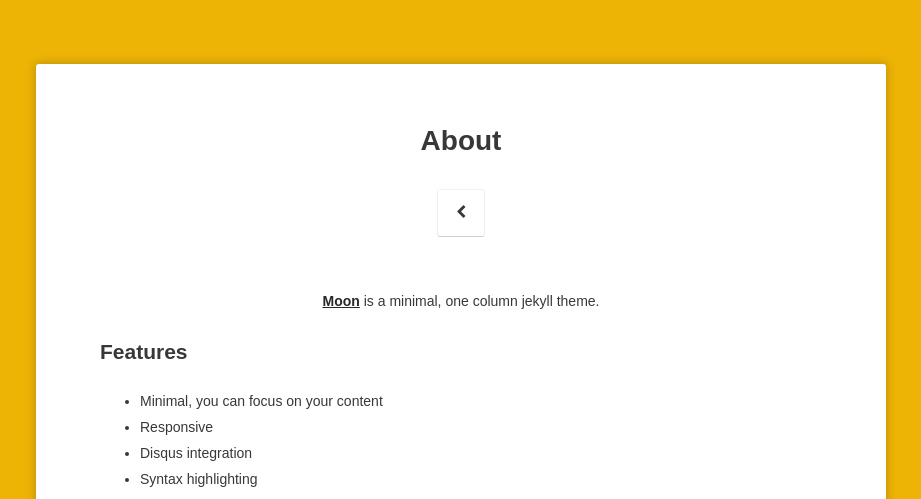
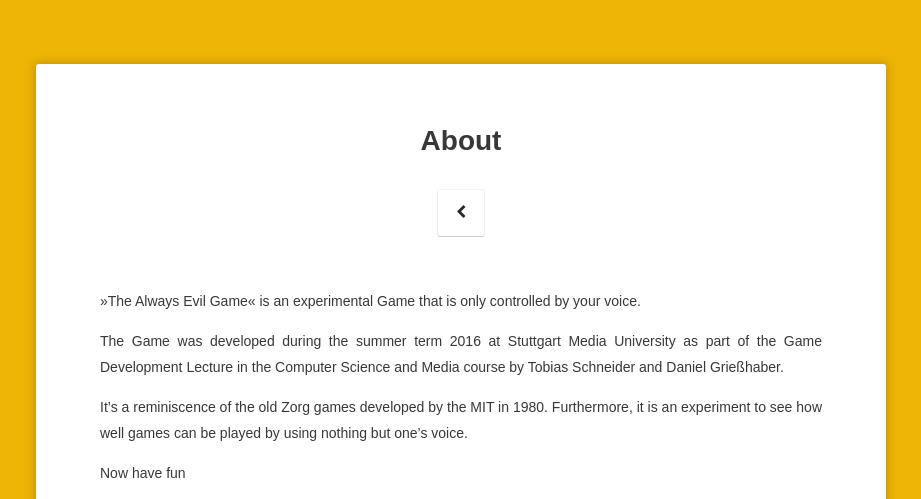
Before and after one commit to hpppxl/the-always-evil-game, a Jekyll site: the page built from about/index.md, in a window 1280 px wide. Shown: the top 499 px of the page, without its empty margins (179-1100 px from the left). Built offline with Jekyll 4.4.1, drawn with Linux system fonts in a browser that asks for light colours; some web fonts are replaced; some of the changed text lies outside the part shown; grey boxes are pictures that could not be loaded.

Commit message:
added about page

```diff
--- a/_config.yml
+++ b/_config.yml
@@ -8,7 +8,7 @@ logo:               'assets/img/logo.png'
 #background:         'assets/img/placeholder-big.jpg'
 tiled_bg:           false   # Set this true if you want to tile your background image, otherwise it will be covered
 locale:             en_US
-url:                 #http://hpppxl.github.io/the-always-evil-game
+url:                 http://hpppxl.github.io/the-always-evil-game
 
 # Jekyll
 permalink:          /:title/
--- a/_sass/site.scss
+++ b/_sass/site.scss
@@ -220,3 +220,32 @@ header .entry-meta {
         background-position: center center;
     }
 }
+
+.avatar-container{
+	margin: 20px;
+	margin-top: 0;
+	background-color: white;
+	border-radius: 12px;
+	height: 138px;
+	width: 138px;
+	float: left;
+}
+.avatar{
+	border-radius: 8px;
+	border: 0;
+	margin-top: 4px;
+	margin-left: 4px;
+}
+.author{
+	clear: both;
+}
+.author h2{
+	margin-top: 1.5em;
+}
+.thanks{
+	font-size: 0.8em;
+	clear: both;
+}
+.attributions{
+	font-size: 0.7em;
+}
--- a/about/index.md
+++ b/about/index.md
@@ -4,32 +4,35 @@ title: About
 date: 2016-03-21
 ---
 
-<center><a href="http://taylantatli.github.io/Moon"><b>Moon</b></a> is a minimal, one column jekyll theme.</center>
+&raquo;The Always Evil Game&laquo; is an experimental Game that is only controlled by your voice.
 
-## Features
-* Minimal, you can focus on your content
-* Responsive
-* Disqus integration
-* Syntax highlighting
-* Optional post image
-* Social icons
-* Page for sharing projects
-* Optional background image
-* Simple navigation menu
-* MathJax support
+The Game was developed during the summer term 2016 at Stuttgart Media University as part of the Game Development Lecture in the Computer Science and Media course by Tobias Schneider and Daniel Grie&szlig;haber.
 
-## Preview
+It's a reminiscence of the old Zorg games developed by the MIT in 1980. Furthermore, it is an experiment to see how well games can be played by using nothing but one's voice.
 
-{% capture images %}
-    https://cloud.githubusercontent.com/assets/754514/14509720/61c61058-01d6-11e6-93ab-0918515ecd56.png
-    https://cloud.githubusercontent.com/assets/754514/14509716/61ac6c8e-01d6-11e6-879f-8308883de790.png
-{% endcapture %}
-{% include gallery images=images caption="Screenshots of Moon Theme" cols=2 %}
+Now have fun
 
-See a [live version of Moon](http://taylantatli.github.io/Moon) hosted on GitHub.
-
-## Getting Started
-
-To learn how to install and use this theme check out the [Setup Guide](http://taylantatli.me/Moon/moon-theme/) for more information.
-
-[Install Moon](https://github.com/TaylanTatli/Moon){: .btn}
+<div class="author">
+    <h2>Daniel Grie&szlig;haber</h2>
+    <div class="avatar-container">
+        <img src="../assets/img/DanielGriehaber.jpg" alt="Daniel Grießhaber Avatar" class="avatar" />
+    </div>
+    <p><i class="fa fa-twitter-square" aria-hidden="true"></i> <a target="_blank" href="https://twitter.com/DanielGriehaber">@DanielGriehaber</a></p>
+    <p><i class="fa fa-github-square" aria-hidden="true"></i> <a target="_blank" href="https://github.com/dangrie158">dangrie158</a></p>
+    <p><i class="fa fa-globe" aria-hidden="true"></i> <a target="_blank" href="http://nupo-artworks.de">nupo-artworks.de</a></p>
+    <p><i class="fa fa-linkedin-square" aria-hidden="true"></i> <a target="_blank" href="https://www.linkedin.com/in/danielgriesshaber">Daniel Grie&szlig;haber</a></p>
+</div>
+<div class="author">
+    <h2>Tobias Schneider</h2>
+    <div class="avatar-container">
+        <img src="../assets/img/hpppxl.jpg" alt="Tobias Schneider Avatar" class="avatar" />
+    </div>
+    <p><i class="fa fa-twitter-square" aria-hidden="true"></i> <a target="_blank" href="https://twitter.com/_hpxl">@_hpxl</a></p>
+    <p><i class="fa fa-github-square" aria-hidden="true"></i> <a target="_blank" href="https://github.com/hpppxl">hpppxl</a></p>
+    <p><i class="fa fa-globe" aria-hidden="true"></i> <a target="_blank" href="https://www.hpxl.io">hpxl.io</a></p>
+    <p><i class="fa fa-linkedin-square" aria-hidden="true"></i> <a target="_blank" href="https://www.linkedin.com/in/hpxlio">Tobias Schneider</a></p>
+</div>
+<div class="thanks">
+    <h3>Special Thanks to</h3>
+    <p>Prof. Sabiha Ghellal for her Game Design and UXD courses @Stuttgart Media University</p>
+</div>
```
